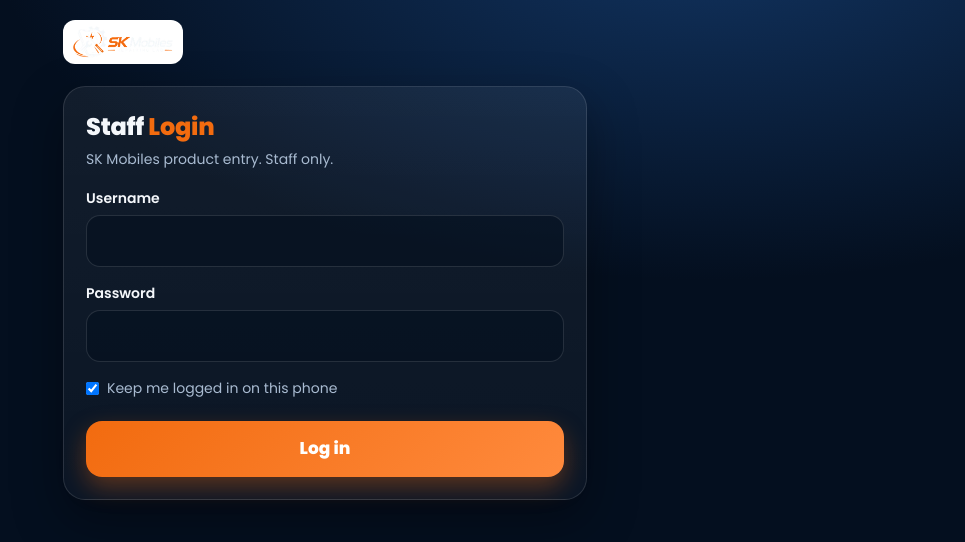
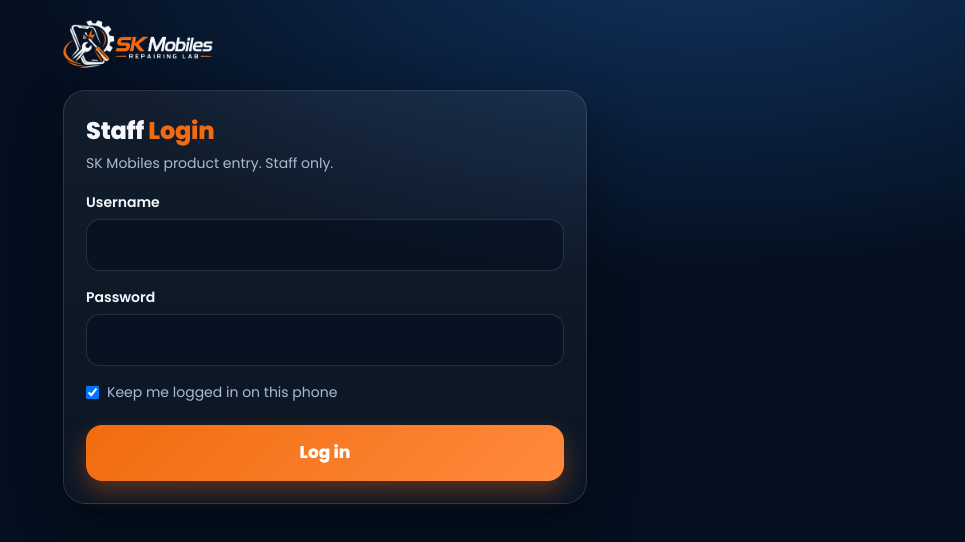
Before and after one commit to navifexpro/skmobiles-site, a plain HTML site: page ghizar/index.html in a window 1280 px wide. Shown: the whole page, without its empty margins (315-1280 px from the left). Drawn offline with Linux system fonts and the light colour scheme.

Commit message:
Update index.html

```diff
--- a/ghizar/index.html
+++ b/ghizar/index.html
@@ -17,7 +17,7 @@ html,body{min-height:100%}
 body{font-family:Poppins,system-ui,sans-serif;background:radial-gradient(1200px 600px at 80% -10%,#123563 0,transparent 60%),var(--ink);color:var(--tx);line-height:1.5;padding:env(safe-area-inset-top) 0 env(safe-area-inset-bottom)}
 .wrap{max-width:560px;margin:0 auto;padding:20px 18px 48px}
 header{display:flex;align-items:center;justify-content:space-between;gap:12px;margin-bottom:22px}
-header img{height:44px;width:auto;background:#fff;border-radius:12px;padding:6px 10px}
+header img{height:48px;width:auto}
 .who{font-size:13px;color:var(--mut);text-align:right}
 .who button{background:none;border:0;color:var(--or2);font:inherit;cursor:pointer;padding:0;text-decoration:underline}
 .card{background:linear-gradient(180deg,rgba(255,255,255,.06),rgba(255,255,255,.03));border:1px solid var(--line);border-radius:22px;padding:22px;box-shadow:0 20px 50px rgba(0,0,0,.35)}
```
